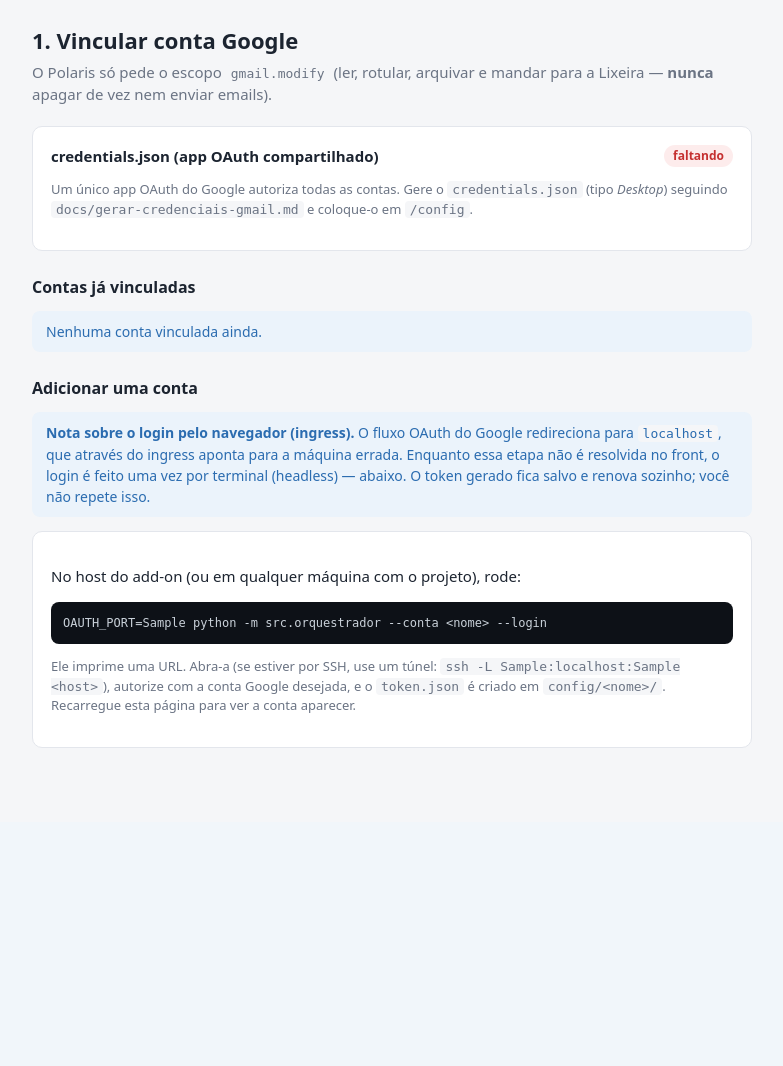
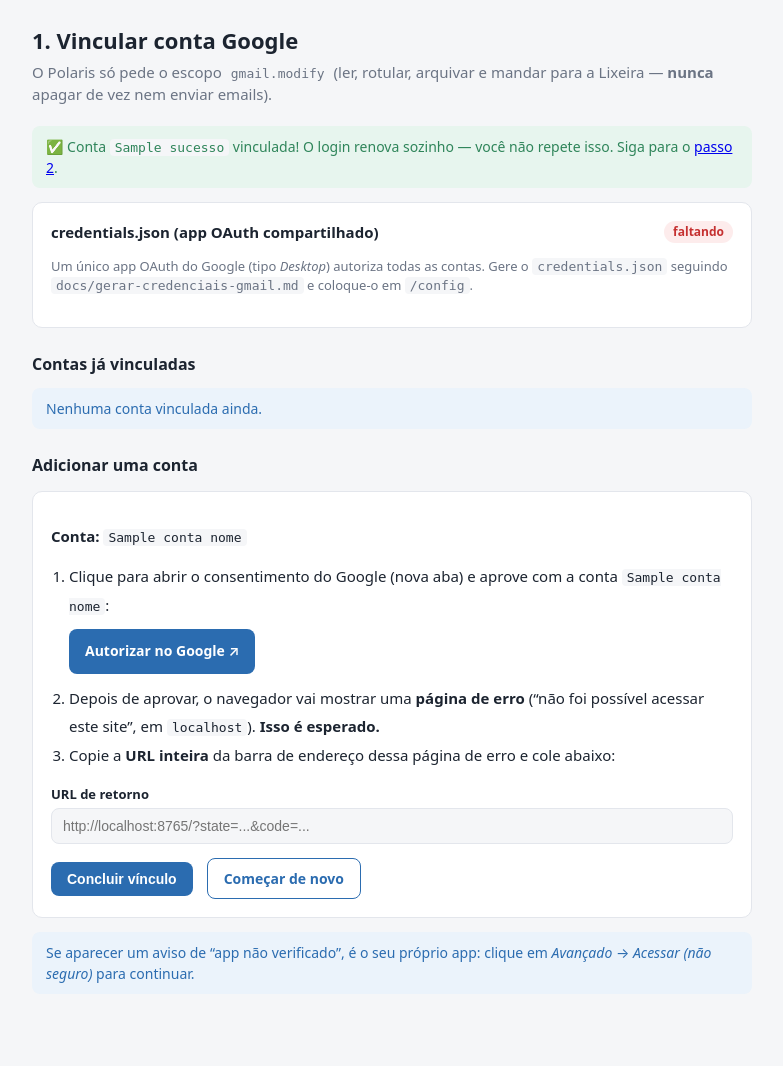
Before and after one commit to Rhaiderr/polaris, a Flask app: template addon/web/templates/conta.html in a window 1280 px wide. Shown: the part 122-1188 px from the top of the page, without its empty margins (248-1031 px from the left). Before the commit the page ends 870 px from the top, so only its background shows below. Run offline with Flask 3, Linux system fonts and the light colour scheme; the template is opened without the code that fills it: most values are stand-ins (such as "Sample title", 1, 10 or a date in 2020).

Commit message:
feat(addon): login OAuth pelo navegador, sem terminal (Tela 1)
Resolve a fricção do OAuth via ingress da forma mais simples que as regras
do Google permitem para o escopo sensível gmail.modify.

Descoberta que guiou o design: o device flow do Google ("código curto no
celular") NÃO permite escopos de Gmail — só email/profile/drive.file/youtube.
Então o caminho é o loopback (app Desktop) com colagem da URL de retorno.

Fluxo em 3 cliques (addon/web/oauth.py, dois passos):
  1. usuário nomeia a conta → wizard gera a URL de consentimento (offline +
     prompt=consent garantem refresh_token) e guarda o state;
  2. usuário aprova no Google e cai numa página de erro em localhost (esperado);
  3. cola a URL inteira → fetch_token troca o code, grava token.json e semeia
     categorias.yaml (mesmo comportamento do onboarding CLI).

- addon/web/oauth.py: gerar_url()/concluir(), sem tocar no núcleo (src/)
- app.py: rotas /conta/iniciar e /conta/concluir + _slug + estados pendentes
- conta.html: passo A (nomear+gerar) e passo B (autorizar+colar), com aviso
  sobre a página de erro esperada e o "app não verificado"
- README do add-on: seção "Como funciona o login" (device flow descartado)

Login headless por terminal segue disponível para power users.
Validado por smoke test: URL de consentimento correta (redirect loopback,
scope gmail.modify, offline/consent), state persistido, erros amigáveis.

Co-Authored-By: Claude Fable 5 <noreply@anthropic.com>
Claude-Session: https://claude.ai/code/session_01H26xHeuswWewwCeohkuZ8q

```diff
--- a/addon/web/app.py
+++ b/addon/web/app.py
@@ -16,6 +16,8 @@ from __future__ import annotations
 
 import json
 import os
+import re
+import shutil
 import subprocess
 import sys
 import threading
@@ -34,6 +36,8 @@ from src import orquestrador as orq          # noqa: E402
 from src import sugestor                       # noqa: E402
 from src.gmail_client import CREDENTIALS_PATH  # noqa: E402
 from src.llm_client import LLMClient           # noqa: E402
+
+from . import oauth                            # noqa: E402
 
 BASE_DIR = orq.BASE_DIR
 CONFIG_DIR = orq.CONFIG_DIR
@@ -141,6 +145,16 @@ class Job:
 
 JOB = Job()
 
+# Estados OAuth pendentes por conta (entre "gerar URL" e "colar resposta").
+# Single-worker: um dict em memória basta; se o add-on reiniciar, refaz o passo 1.
+_PENDENTES: dict[str, str] = {}
+
+
+def _slug(nome: str) -> str:
+    """Nome de conta seguro para virar pasta: minúsculo, [a-z0-9_-]."""
+    s = re.sub(r"[^a-z0-9_-]+", "-", (nome or "").strip().lower()).strip("-")
+    return s[:40]
+
 
 # ------------------------------------------------------------- estado/contas
 def contas_status() -> list[dict]:
@@ -188,12 +202,53 @@ def criar_app() -> Flask:
         return render_template("index.html", passos=_passos(""),
                                credenciais_ok=os.path.exists(CREDENTIALS_PATH))
 
-    # ---- Tela 1: conta Google
+    # ---- Tela 1: conta Google (OAuth de 2 passos, sem terminal)
     @app.route("/conta")
     def conta():
-        return render_template("conta.html", passos=_passos("conta"),
-                               credenciais_ok=os.path.exists(CREDENTIALS_PATH),
-                               oauth_port=os.environ.get("OAUTH_PORT", "8765"))
+        return render_template(
+            "conta.html", passos=_passos("conta"),
+            credenciais_ok=os.path.exists(CREDENTIALS_PATH),
+            auth_url=request.args.get("auth_url"),
+            conta_nome=request.args.get("conta", ""),
+            erro=request.args.get("erro"),
+            sucesso=request.args.get("sucesso"))
+
+    @app.route("/conta/iniciar", methods=["POST"])
+    def conta_iniciar():
+        nome = _slug(request.form.get("conta", ""))
+        if not nome:
+            return redirect(url_for("conta", erro="Informe um nome para a conta."))
+        if not os.path.exists(CREDENTIALS_PATH):
+            return redirect(url_for("conta",
+                            erro="Falta o credentials.json (veja abaixo)."))
+        try:
+            url, state = oauth.gerar_url(CREDENTIALS_PATH)
+        except Exception as e:
+            return redirect(url_for("conta", erro=f"Erro ao gerar o link: {e}"))
+        _PENDENTES[nome] = state
+        return redirect(url_for("conta", auth_url=url, conta=nome))
+
+    @app.route("/conta/concluir", methods=["POST"])
+    def conta_concluir():
+        nome = _slug(request.form.get("conta", ""))
+        resposta = request.form.get("resposta_url", "")
+        state = _PENDENTES.get(nome)
+        if not state:
+            return redirect(url_for("conta", conta=nome,
+                            erro="Sessão expirada — gere o link novamente."))
+        cdir = orq.conta_dir(nome)
+        token_path = os.path.join(cdir, "token.json")
+        try:
+            oauth.concluir(CREDENTIALS_PATH, state, resposta, token_path)
+        except Exception as e:
+            return redirect(url_for("conta", conta=nome,
+                            auth_url=request.form.get("auth_url"), erro=str(e)))
+        _PENDENTES.pop(nome, None)
+        # semeia um categorias.yaml inicial (mesmo comportamento do onboarding CLI)
+        cat_path = os.path.join(cdir, "categorias.yaml")
+        if not os.path.exists(cat_path) and os.path.exists(orq.CATEGORIAS_EXEMPLO):
+            shutil.copy(orq.CATEGORIAS_EXEMPLO, cat_path)
+        return redirect(url_for("conta", sucesso=nome))
 
     # ---- Tela 2: endpoint do LLM
     @app.route("/endpoint", methods=["GET", "POST"])
--- a/addon/web/templates/conta.html
+++ b/addon/web/templates/conta.html
@@ -6,14 +6,20 @@
 arquivar e mandar para a Lixeira — <strong>nunca</strong> apagar de vez nem enviar
 emails).</p>
 
+{% if sucesso %}
+<div class="msg ok">✅ Conta <code>{{ sucesso }}</code> vinculada! O login renova
+sozinho — você não repete isso. Siga para o <a href="{{ url_for('endpoint') }}">passo 2</a>.</div>
+{% endif %}
+{% if erro %}<div class="msg erro">{{ erro }}</div>{% endif %}
+
 <div class="card">
   <div class="row" style="justify-content: space-between;">
     <strong>credentials.json (app OAuth compartilhado)</strong>
     {% if credenciais_ok %}<span class="pill ok">ok</span>
     {% else %}<span class="pill no">faltando</span>{% endif %}
   </div>
-  <p class="muted">Um único app OAuth do Google autoriza todas as contas. Gere o
-  <code>credentials.json</code> (tipo <em>Desktop</em>) seguindo
+  <p class="muted">Um único app OAuth do Google (tipo <em>Desktop</em>) autoriza
+  todas as contas. Gere o <code>credentials.json</code> seguindo
   <code>docs/gerar-credenciais-gmail.md</code> e coloque-o em <code>/config</code>.</p>
 </div>
 
@@ -34,19 +40,47 @@ emails).</p>
 {% endif %}
 
 <h2>Adicionar uma conta</h2>
-<div class="msg info">
-  <strong>Nota sobre o login pelo navegador (ingress).</strong> O fluxo OAuth do
-  Google redireciona para <code>localhost</code>, que através do ingress aponta para
-  a máquina errada. Enquanto essa etapa não é resolvida no front, o login é feito
-  uma vez por terminal (headless) — abaixo. O token gerado fica salvo e renova
-  sozinho; você não repete isso.
+
+{% if not auth_url %}
+{# Passo A: escolher o nome e gerar o link #}
+<form method="post" action="{{ url_for('conta_iniciar') }}" class="card">
+  <label for="nome">Nome da conta (só para você identificar)</label>
+  <input type="text" id="nome" name="conta" value="{{ conta_nome }}"
+         placeholder="ex.: leonardo, trabalho, pessoal" {{ 'disabled' if not credenciais_ok }}>
+  <div style="margin-top:14px;">
+    <button type="submit" {{ 'disabled' if not credenciais_ok }}>Gerar link de autorização</button>
+  </div>
+</form>
+{% else %}
+{# Passo B: autorizar no Google e colar a URL de retorno #}
+<div class="card">
+  <p><strong>Conta:</strong> <code>{{ conta_nome }}</code></p>
+  <ol style="padding-left:18px; line-height:1.9;">
+    <li>Clique para abrir o consentimento do Google (nova aba) e aprove com a conta
+      <code>{{ conta_nome }}</code>:
+      <div style="margin:10px 0;">
+        <a class="btn" href="{{ auth_url }}" target="_blank" rel="noopener">Autorizar no Google ↗</a>
+      </div>
+    </li>
+    <li>Depois de aprovar, o navegador vai mostrar uma <strong>página de erro</strong>
+      (“não foi possível acessar este site”, em <code>localhost</code>).
+      <strong>Isso é esperado.</strong></li>
+    <li>Copie a <strong>URL inteira</strong> da barra de endereço dessa página de erro
+      e cole abaixo:</li>
+  </ol>
+  <form method="post" action="{{ url_for('conta_concluir') }}">
+    <input type="hidden" name="conta" value="{{ conta_nome }}">
+    <input type="hidden" name="auth_url" value="{{ auth_url }}">
+    <label for="resp">URL de retorno</label>
+    <input type="text" id="resp" name="resposta_url"
+           placeholder="http://localhost:8765/?state=...&code=...">
+    <div style="margin-top:14px;" class="row">
+      <button type="submit">Concluir vínculo</button>
+      <a class="btn sec" href="{{ url_for('conta') }}">Começar de novo</a>
+    </div>
+  </form>
 </div>
-<div class="card">
-  <p>No host do add-on (ou em qualquer máquina com o projeto), rode:</p>
-  <pre class="log">OAUTH_PORT={{ oauth_port }} python -m src.orquestrador --conta &lt;nome&gt; --login</pre>
-  <p class="muted">Ele imprime uma URL. Abra-a (se estiver por SSH, use um túnel:
-  <code>ssh -L {{ oauth_port }}:localhost:{{ oauth_port }} &lt;host&gt;</code>), autorize com
-  a conta Google desejada, e o <code>token.json</code> é criado em
-  <code>config/&lt;nome&gt;/</code>. Recarregue esta página para ver a conta aparecer.</p>
-</div>
+<div class="msg info">Se aparecer um aviso de “app não verificado”, é o seu próprio
+app: clique em <em>Avançado</em> → <em>Acessar (não seguro)</em> para continuar.</div>
+{% endif %}
 {% endblock %}
```
Also changed, not shown: addon/web/oauth.py (added, +70 -0 lines), addon/README.md.
